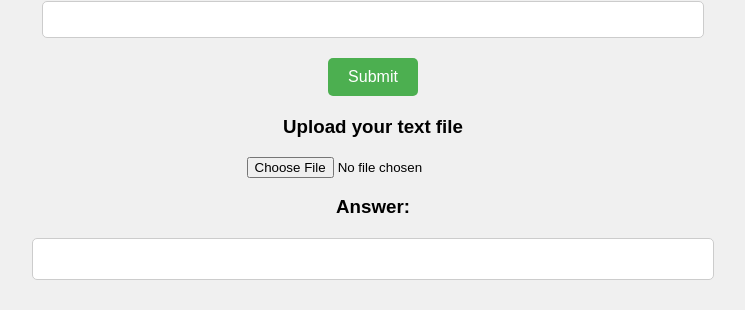
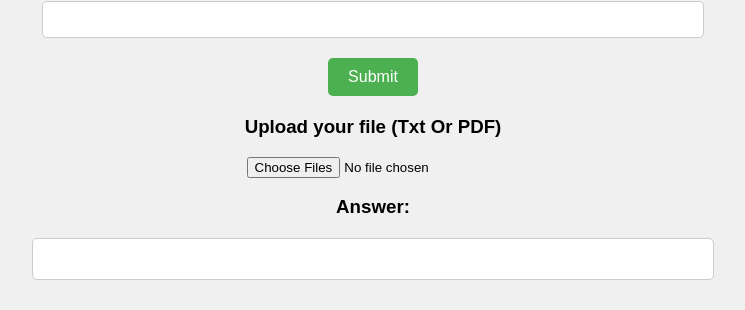
Before and after one commit to AmineMekki01/test_technique_theseusAI, a FastAPI app: page /query in a window 1280 px wide. Shown: the part 165-475 px from the top of the page, without its empty margins (267-1012 px from the left). Run offline with FastAPI, Linux system fonts and the light colour scheme.

Commit message:
Upload a pdf or txt

```diff
--- a/src/templates/query.html
+++ b/src/templates/query.html
@@ -14,10 +14,10 @@
     <button id="submit-button">Submit</button>
 
     <!-- File upload form -->
-    <h3>Upload your text file</h3>
+    <h3>Upload your file (Txt Or PDF)</h3>
     <div class="file_upload_form">
         <form action="" method="post" enctype="multipart/form-data" id="file-upload-form">
-            <input type="file" name="file" id="file-input">
+            <input type="file" name="files" id="file-input" multiple>
         </form>
     </div>
 
```
